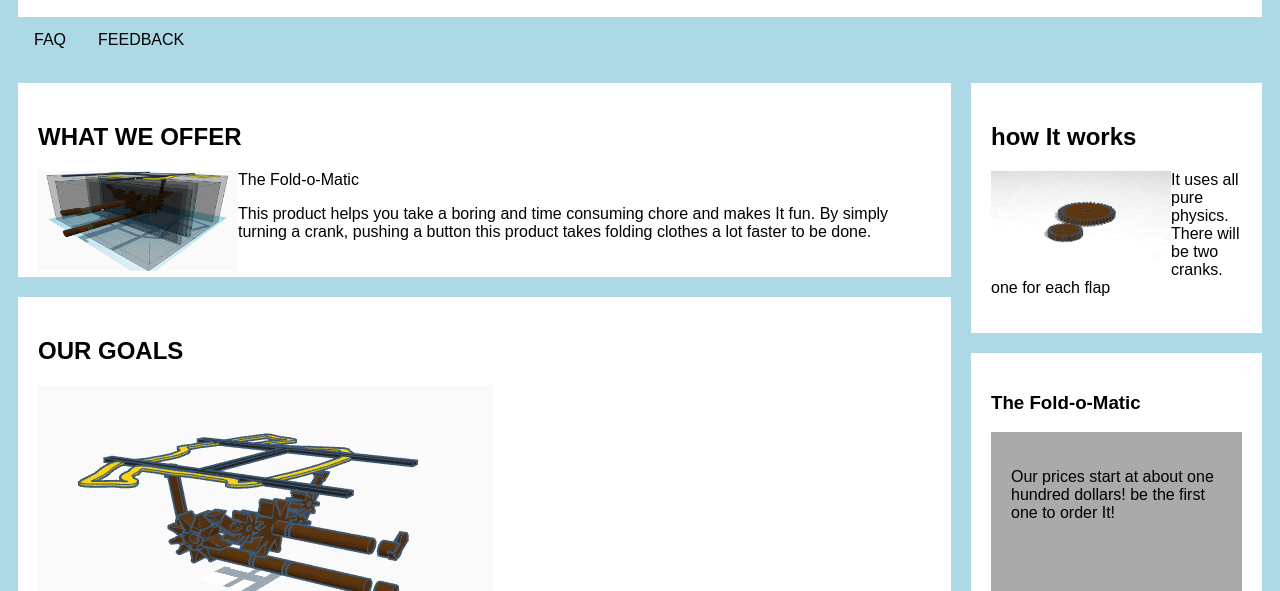
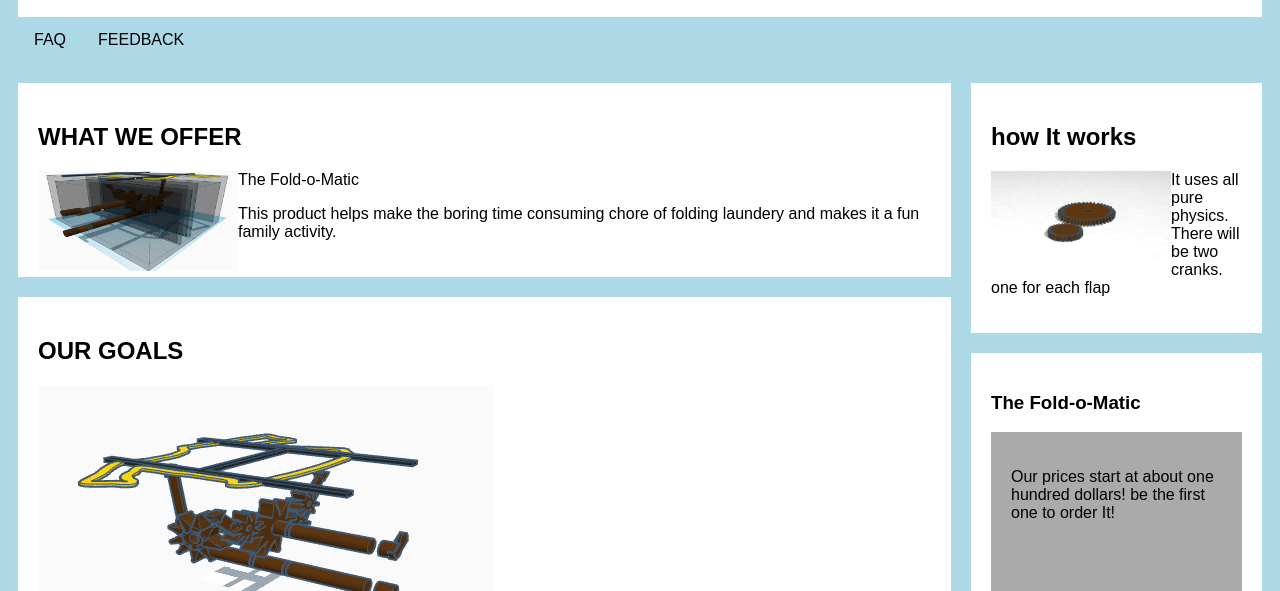
Before and after one commit to Lolers21/fold-o-matic, a plain HTML site: page index.html in a window 1280 px wide. Shown: the part 204-795 px from the top of the page. Drawn offline with Linux system fonts and the light colour scheme.

Commit message:
update index.html content

```diff
--- a/index.html
+++ b/index.html
@@ -150,7 +150,7 @@ body {
       <img id="topLogo" src="fold-o-matic.jpg" style="height:100px;width: 200px">
 
       <p>The Fold-o-Matic</p>
-      <p>This product helps you take a boring and time consuming chore and makes It fun. By simply turning a crank, pushing a button this product takes folding clothes a lot faster to be done.</p>
+      <p>This product helps make the boring time consuming chore of folding laundery and makes it a fun family activity.</p>
     </div>
     <div class="card">
       <h2>OUR GOALS</h2>
```
